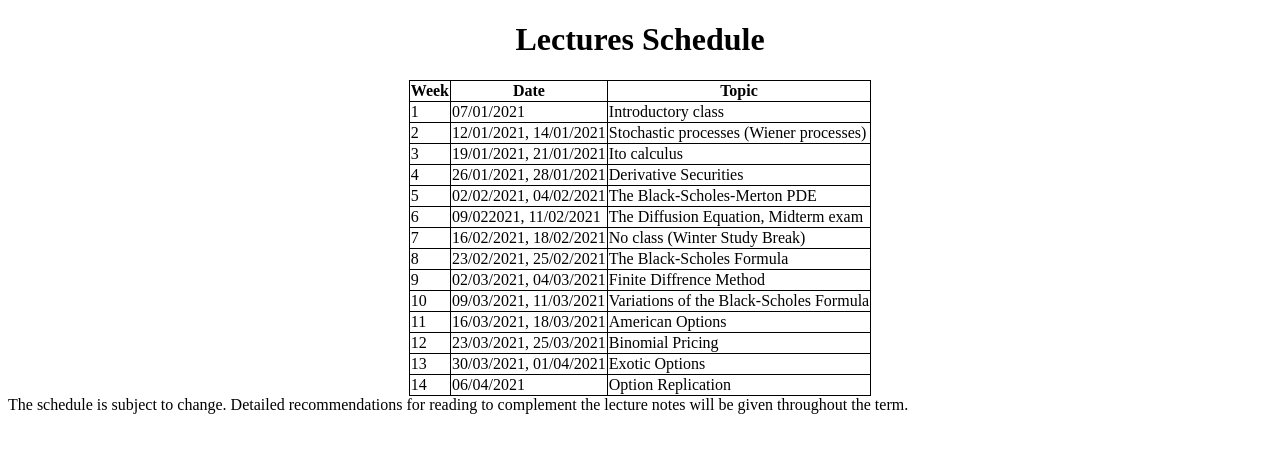
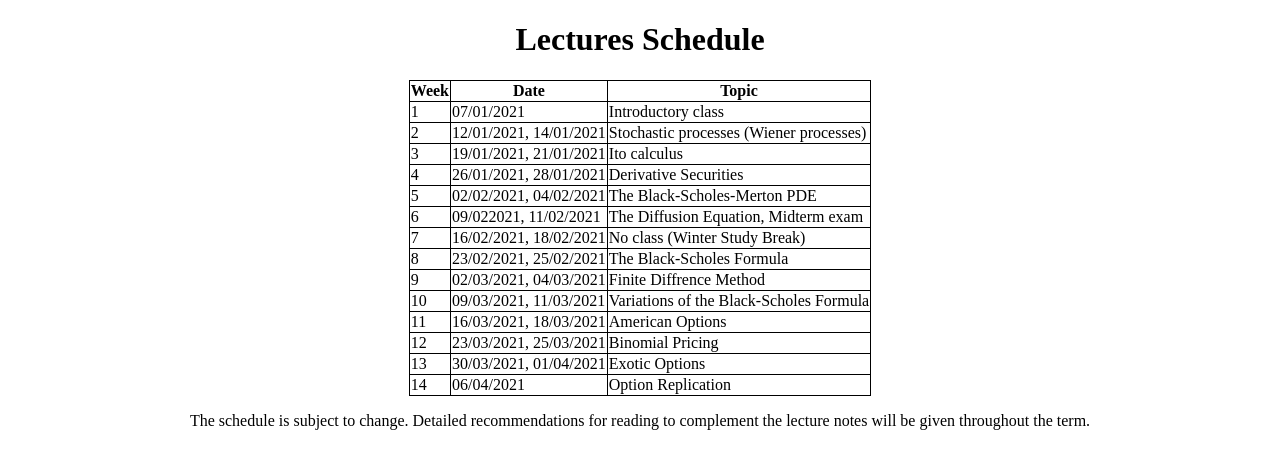
Before and after one commit to MathBioInfo/amjadkhan, a Jekyll site: the page Teaching/financialmath2021/Lectures/index.html, which Jekyll copies as it is, in a window 1280 px wide. Shown: the top 469 px of the page. Built offline with Jekyll 4.4.1, drawn with Linux system fonts in a browser that asks for light colours.

```diff
--- a/Teaching/financialmath2021/Lectures/index.html
+++ b/Teaching/financialmath2021/Lectures/index.html
@@ -95,8 +95,8 @@ table.center {
     <td>Option Replication</td>
   </tr>
 </table>
-		The schedule is subject to change. Detailed recommendations for reading to complement the lecture notes will be given throughout the term.
-</p>
+		<p>The schedule is subject to change. Detailed recommendations for reading to complement the lecture notes will be given throughout the term.</p>
+
 
 </body>
 </html>
```
